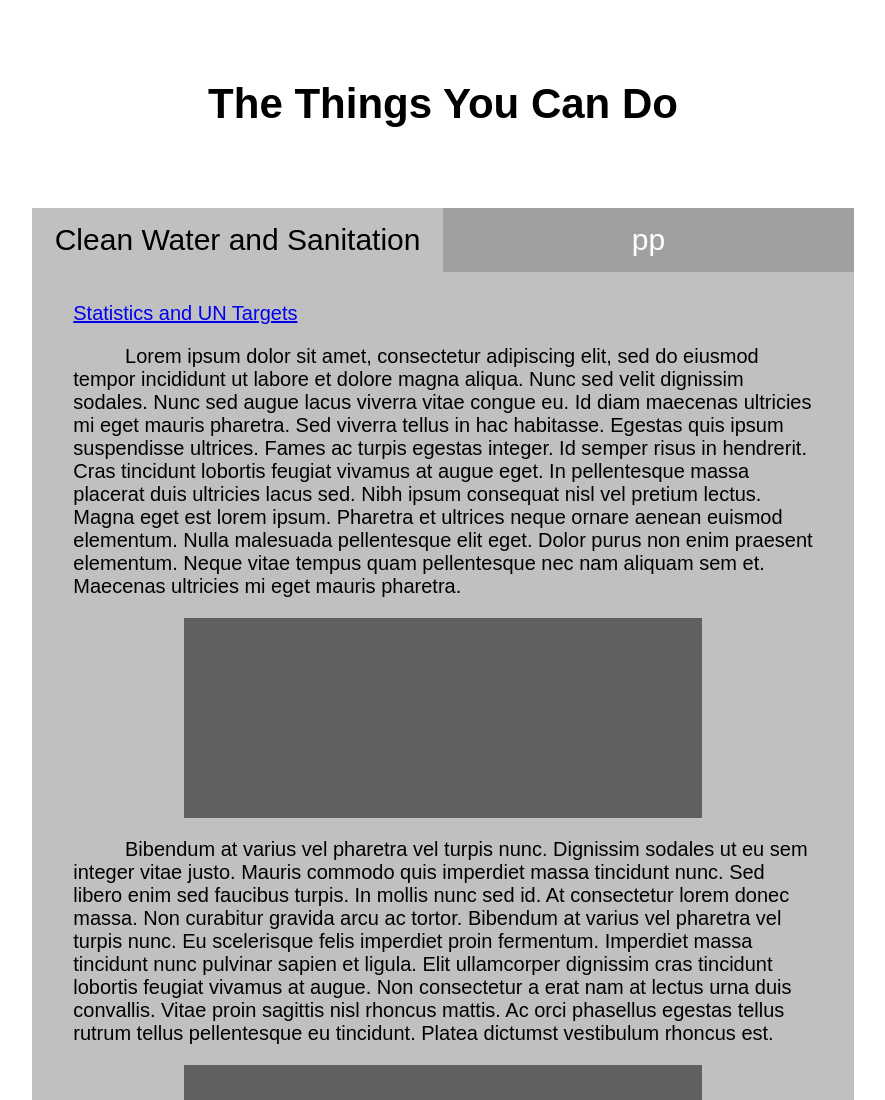
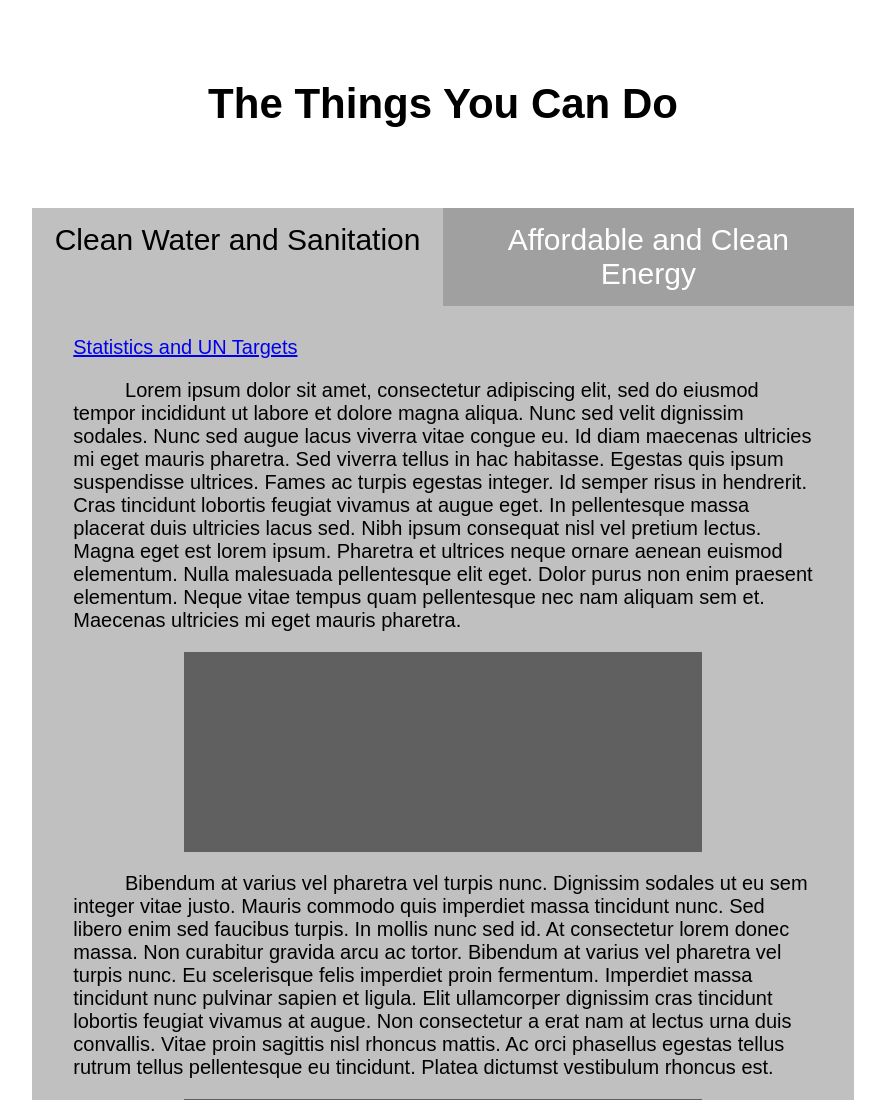
Before and after one commit to LouisGuo123/y9-website-prototype, a plain HTML site: page index.html in a window 1280 px wide. Shown: the top 1100 px of the page, without its empty margins (197-1082 px from the left). Drawn offline with Linux system fonts and the light colour scheme.

Commit message:
Update index.html

```diff
--- a/index.html
+++ b/index.html
@@ -11,7 +11,7 @@
 
         <div id="content">
             <span class="nav activated" id="1" onmousedown="">Clean Water and Sanitation</span>
-            <span class="nav" id="2" onmousedown="swap('2', 'content2', '1', 'content1')"> pp</span>
+            <span class="nav" id="2" onmousedown="swap('2', 'content2', '1', 'content1')">Affordable and Clean Energy</span>
 
             <div class="inner-content" id="content1">
                 <a href="#">Statistics and UN Targets</a>
```
